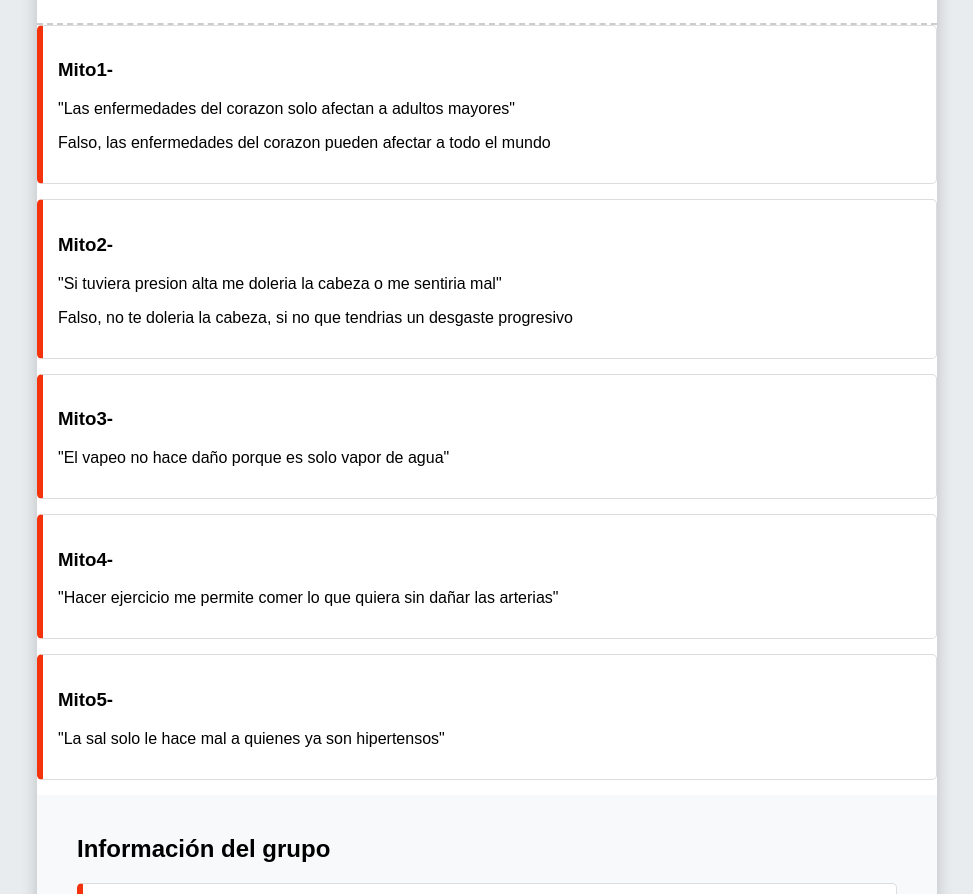
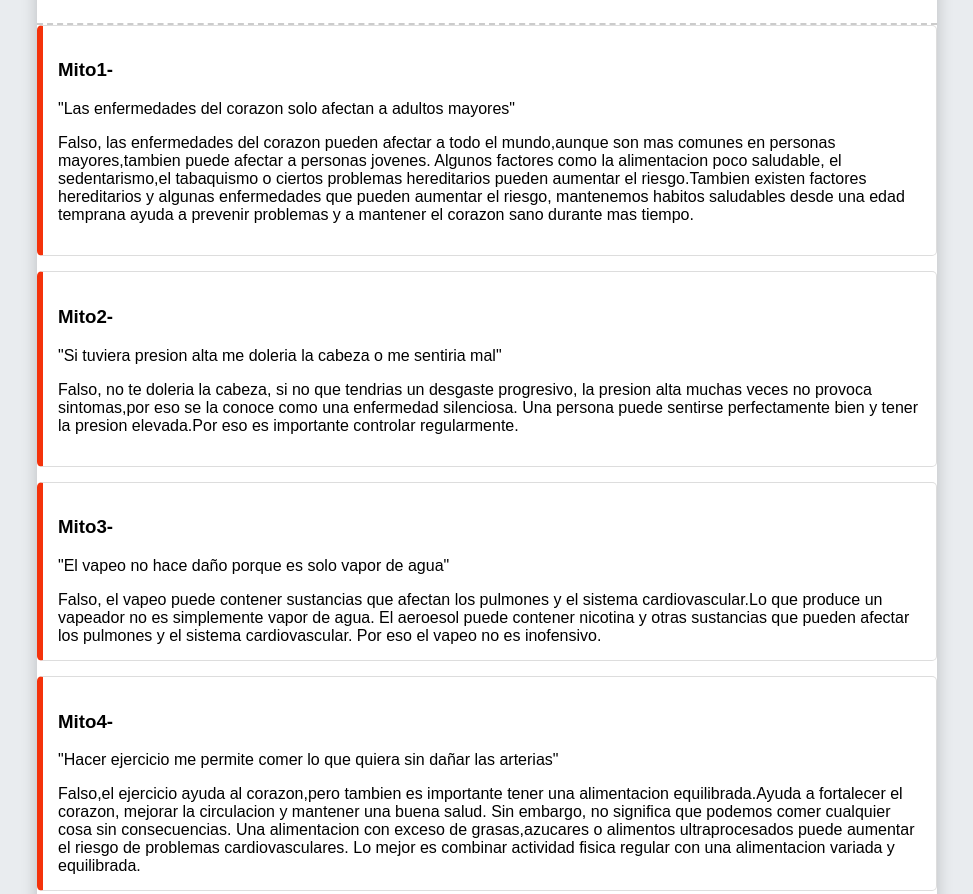
Before and after one commit to SofiaDemora/SemanaDelCorazon, a plain HTML site: page paginas/equipo4_mitos.html in a window 1280 px wide. Shown: the part 360-1254 px from the top of the page, without its empty margins (153-1126 px from the left). Drawn offline with Linux system fonts and the light colour scheme.

Commit message:
Update equipo4_mitos.html

```diff
--- a/paginas/equipo4_mitos.html
+++ b/paginas/equipo4_mitos.html
@@ -39,30 +39,37 @@
                 <div class="tarjeta-herramienta">
                     <h3>Mito1-</h3>
                     <p>"Las enfermedades del corazon solo afectan a adultos mayores"</p>
-                     <p>Falso, las enfermedades del corazon pueden afectar a todo el mundo</p>
+                     <p>Falso, las enfermedades del corazon pueden afectar a todo el mundo,aunque son mas comunes en personas mayores,tambien puede afectar a personas jovenes. Algunos factores como la alimentacion poco saludable, el sedentarismo,el tabaquismo o ciertos problemas hereditarios pueden aumentar el riesgo.Tambien existen factores hereditarios y algunas enfermedades que pueden aumentar el riesgo, mantenemos habitos saludables desde una edad temprana ayuda a prevenir problemas y a mantener el corazon sano durante mas tiempo. </p>
                 </div>
 
                   <div class="tarjeta-herramienta">
                     <h3>Mito2-</h3>
                     <p>"Si tuviera presion alta me doleria la cabeza o me sentiria mal"</p>
-                     <p>Falso, no te doleria la cabeza, si no que tendrias un desgaste progresivo</p>
+                     <p>Falso, no te doleria la cabeza, si no que tendrias un desgaste progresivo, la presion alta muchas veces no provoca sintomas,por eso se la conoce como una enfermedad silenciosa. Una persona puede sentirse perfectamente bien y tener la presion elevada.Por eso es importante controlar regularmente.</p>
                 </div>
 
                 <div class="tarjeta-herramienta">
                     <h3>Mito3-</h3>
                     <p>"El vapeo no hace daño porque es solo vapor de agua"</p>
+                    Falso, el vapeo puede contener sustancias que afectan los pulmones y el sistema cardiovascular.Lo que produce un vapeador no es simplemente vapor de agua. El aeroesol puede contener nicotina y otras sustancias que pueden afectar los pulmones y el sistema cardiovascular. Por eso el vapeo no es inofensivo.
                 </div>
 
                 <div class="tarjeta-herramienta">
                     <h3>Mito4-</h3>
                     <p>"Hacer ejercicio me permite comer lo que quiera sin dañar las arterias"</p>
+                    Falso,el ejercicio ayuda al corazon,pero tambien es importante tener una alimentacion equilibrada.Ayuda a fortalecer el corazon, mejorar la circulacion y mantener una buena salud. Sin embargo, no significa que podemos comer cualquier cosa sin consecuencias. Una alimentacion con exceso de grasas,azucares o alimentos ultraprocesados puede aumentar el riesgo de problemas cardiovasculares. Lo mejor es combinar actividad fisica regular con una alimentacion variada y equilibrada.
+
                 </div>
 
                 <div class="tarjeta-herramienta">
                     <h3>Mito5-</h3>
                     <p>"La sal solo le hace mal a quienes ya son hipertensos"</p>
+                    Falso, consumir demasiada sal puede aumentar la presion arterial y el riesgo cardiovascular. La sal no es mala unicamete para las personas que tienen hipertension. Consumir demasiada sal significa incorporar demasiado sodio, que puede hacer que el cuerpo retenga mas agua y aumentar la presion arterial. Si esto se mantiene durante mucho tiempo, puede hacer que el corazon y los vasos sanguineos trabajen mas de lo necesario y aumentar el riesgo de enfermedades cardiovasculares. Ademas muchas veces consumimos sal sin darnos cuenta, porque esta presente en alimentos  como snaks,embutidos,comidas instantaneas y productos ultraprocesados.Poe eso, es importante no abusar de la sal y mantener una alimentacion variada y equilibrada, incluso cuando una persona se siente saludable.
+
 
                 </div>
+                <ol>
+
 
             <section id="herramientas">
                 <h2>Información del grupo</h2>
```
